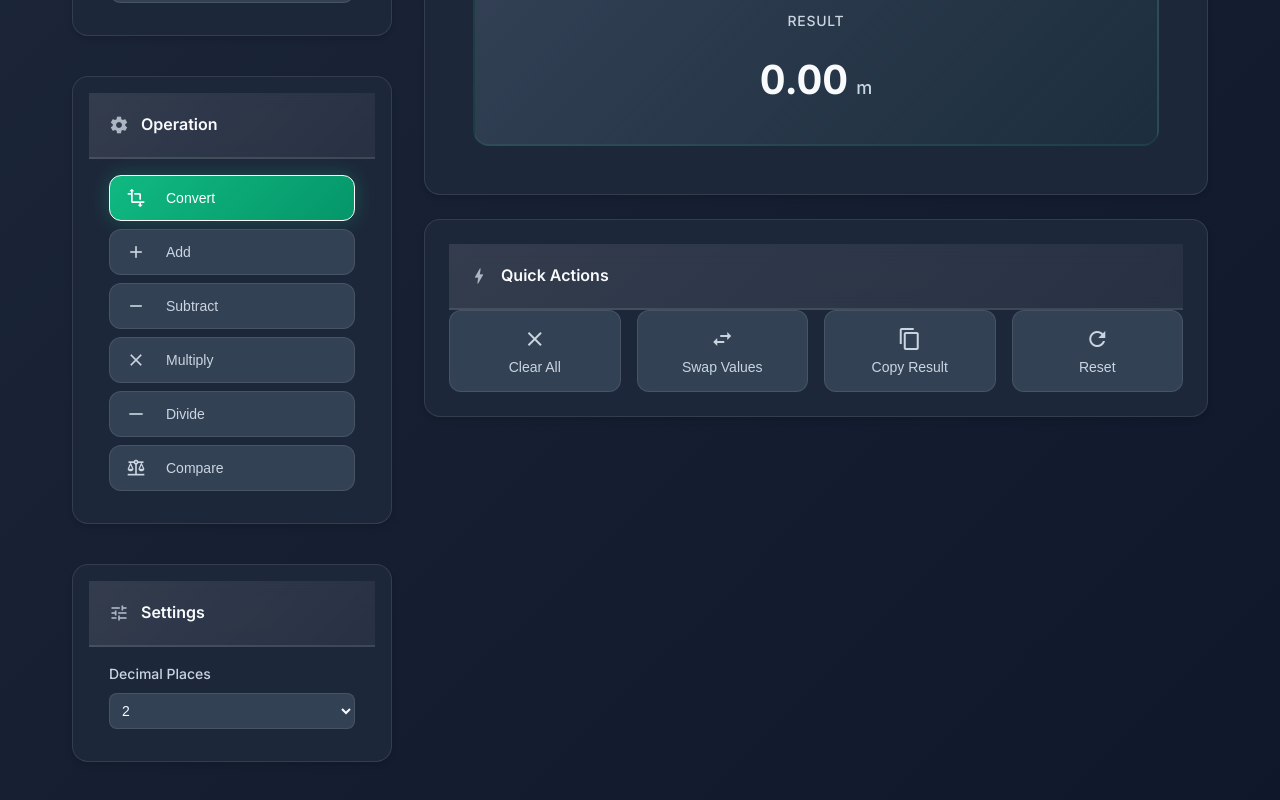
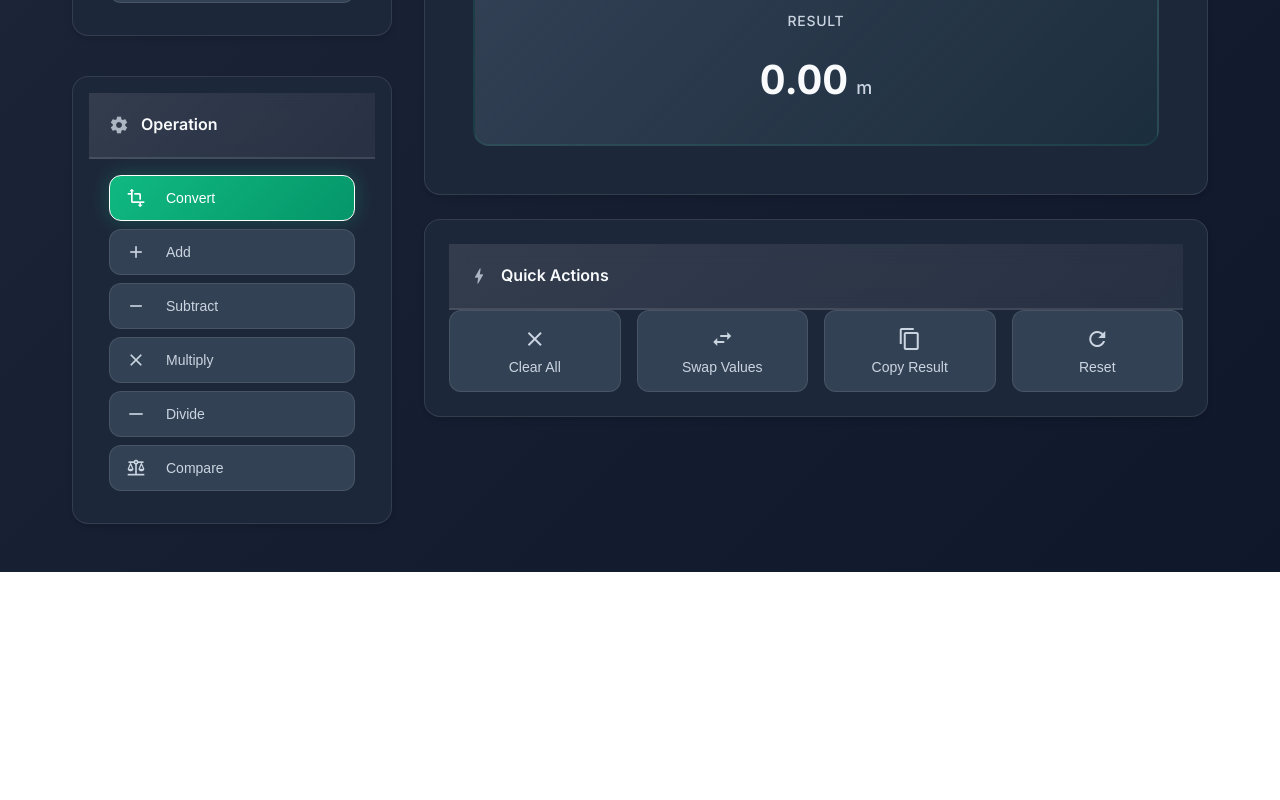
Before and after one commit to riddhiisrivastava2003/QuantityMeasurementApp-Frontend, a React app in the folder frontend/: page /dashboard in a window 1280 px wide. Shown: the part 632-1432 px from the top of the page. After the commit the page ends 1204 px from the top, so only its background shows below. Built offline with nearby package versions, Linux system fonts and the light colour scheme; the HTML template or start-up script is replaced by a standard one.

Commit message:
[Riddhi Srivastava] Add .refactored ui

```diff
--- a/frontend/src/pages/Dashboard.jsx
+++ b/frontend/src/pages/Dashboard.jsx
@@ -168,27 +168,7 @@ function Dashboard() {
             </div>
           </div>
 
-          {/* Settings */}
-          <div className="sidebar-card">
-            <div className="card-header">
-              <span className="card-icon">tune</span>
-              <h3>Settings</h3>
-            </div>
-            <div className="card-content">
-              <div className="setting-group">
-                <label className="setting-label">Decimal Places</label>
-                <select
-                  value={precision}
-                  onChange={(e) => setPrecision(Number(e.target.value))}
-                  className="setting-select"
-                >
-                  {[0, 1, 2, 3, 4, 5, 6].map((p) => (
-                    <option key={p} value={p}>{p}</option>
-                  ))}
-                </select>
-              </div>
-            </div>
-          </div>
+
         </div>
 
         {/* Main Content */}
```
